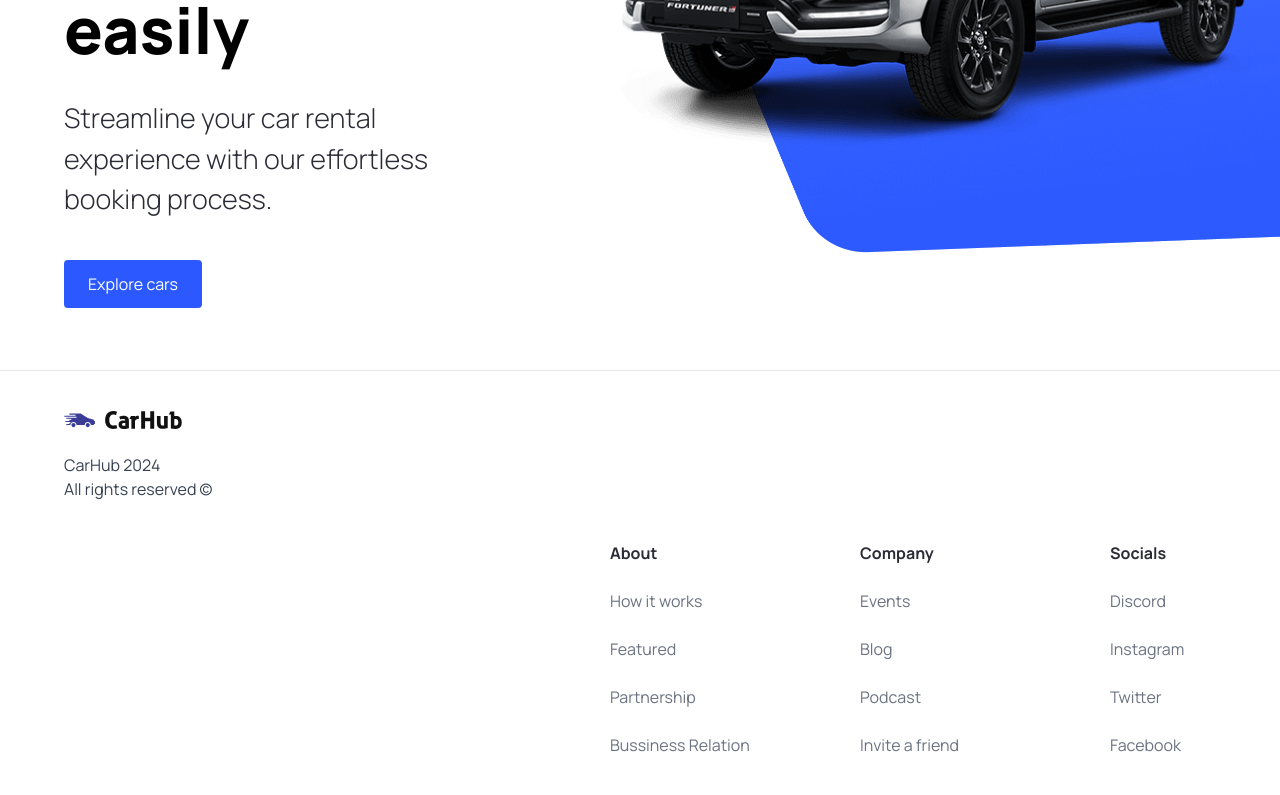
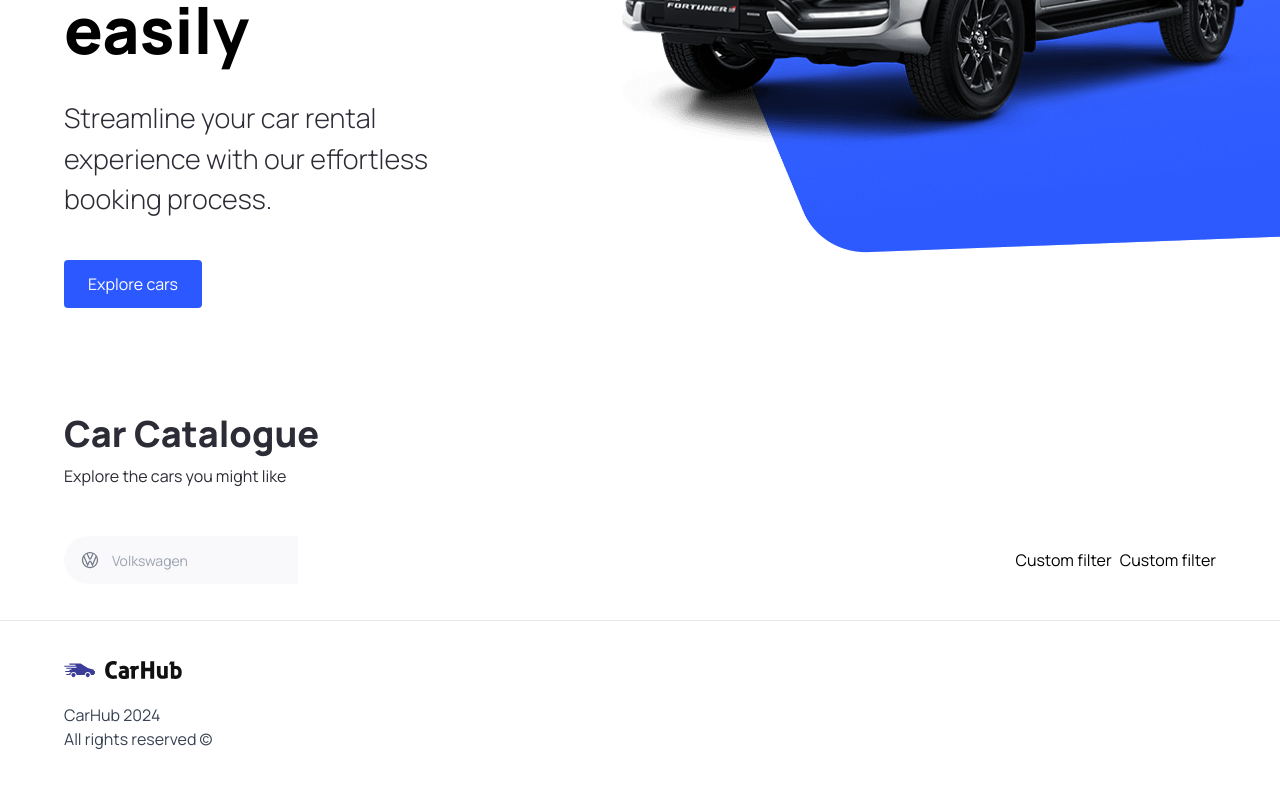
Before and after one commit to NabilRaiyan/Car-Shop-Landing-Page, a Next.js app: page / in a window 1280 px wide. Shown: the part 450-1245 px from the top of the page. Built offline with nearby package versions, Linux system fonts and the light colour scheme.

Commit message:
creating combobox and searchbar

```diff
--- /dev/null
+++ b/app/components/CustomFilter.tsx
@@ -0,0 +1,11 @@
+import React from 'react'
+
+const CustomFilter = () => {
+  return (
+    <div>
+      Custom filter
+    </div>
+  )
+}
+
+export default CustomFilter
--- /dev/null
+++ b/app/components/SearchBar.tsx
@@ -0,0 +1,24 @@
+"use client"
+
+import React from 'react'
+import {SearchManufacturer} from './';
+import { useState } from 'react';
+
+const handleSearch = ()=>{
+
+}
+
+const SearchBar = () => {
+
+    const [manufacturer, setManufacturer] = useState('');
+
+  return (
+    <form className='searchbox' onSubmit={handleSearch}>
+        <div className='searchbar__item'>
+            <SearchManufacturer manufacturer={manufacturer} setManufacturer={setManufacturer} />
+        </div>
+    </form>
+  )
+}
+
+export default SearchBar
--- /dev/null
+++ b/app/components/SearchManufacturer.tsx
@@ -0,0 +1,57 @@
+"use client"
+
+import { searchManufacturerProps } from "@/types"
+import { Combobox, Transition, ComboboxButton, ComboboxInput, ComboboxOptions, ComboboxOption } from "@headlessui/react"
+import Image from "next/image"
+import { useState, Fragment } from "react";
+import { manufacturers } from "@/constants";
+
+
+
+
+const SearchManufacturer = ({manufacturer, setManufacturer}: searchManufacturerProps) => {
+
+  const [query, setQuery] = useState('');
+
+  const filteredManufacturers = query === " " ? manufacturers : manufacturers.filter((item)=>(
+    item.toLowerCase().replace(/\s+/g, "")
+    .includes(query.toLowerCase().replace(/\s+/g, ""))
+  ))
+
+  return (
+    <div className="search-manufacturer">
+      <Combobox>
+        <div className="relative w-full">
+            <ComboboxButton className="absolute top-[14px]">
+              <Image src="/car-logo.svg" alt="car-logo" width={20} height={20} className="ml-4" />
+            </ComboboxButton>
+            <ComboboxInput className="search-manufacturer__input"
+                            placeholder="Volkswagen" displayValue={(manufacturer:string)=>{
+                              manufacturer
+                            }} onChange={(e)=> setQuery(e.target.value)} />
+
+        <Transition as={Fragment} leave="transition ease-in duration-100" leaveFrom="opacity-100"
+                                          leaveTo = "opacity-0" afterLeave={()=>setQuery('')}
+        >
+          <ComboboxOptions>
+              {
+                  filteredManufacturers.map((item)=>(
+                    <ComboboxOption key={item} className={({active})=>
+                      `relative search-manufacturer__option ${active ? 'bg-primary-blue text-white' : 'text-gray-900'}`}
+                      value={item}
+                    >
+                      {item}
+                    </ComboboxOption>
+                  ))
+
+              }
+          </ComboboxOptions>
+
+        </Transition>
+        </div>
+      </Combobox>
+    </div>
+  )
+}
+
+export default SearchManufacturer
--- a/app/page.tsx
+++ b/app/page.tsx
@@ -1,9 +1,26 @@
-import { Hero } from "./components";
+import {SearchBar, CustomFilter, Hero} from "./components";
 
 export default function Home() {
   return (
       <main className="overflow-hidden">
           <Hero />
+
+          <div className="mt-12 padding-x padding-y max-width" id="discover">
+              <div className="home__text-container">
+                  <h1 className="text-4xl font-extrabold">Car Catalogue</h1>
+                  <p>Explore the cars you might like</p>
+              </div>
+
+              <div className="home__filters">
+                <SearchBar />
+
+                <div className="home__filter-container">
+                    <CustomFilter title="fuel"/>
+                    <CustomFilter title="year"/>
+
+                </div>
+              </div>
+          </div>
       </main>
   );
 }
--- a/types/index.ts
+++ b/types/index.ts
@@ -5,5 +5,9 @@
     btnType?: "button" | "submit",
     containerStyles?: String,
     handleClick?: MouseEventHandler<HTMLButtonElement>;
+}
 
+export interface searchManufacturerProps {
+    manufacturer: String,
+    setManufacturer: (manufacturer: string) => void;
 }
```
Also changed, not shown: app/components/index.ts (+7 -1 lines), package.json (+5 -4 lines), 1 other file (tests, documents, lock files or other folders).
